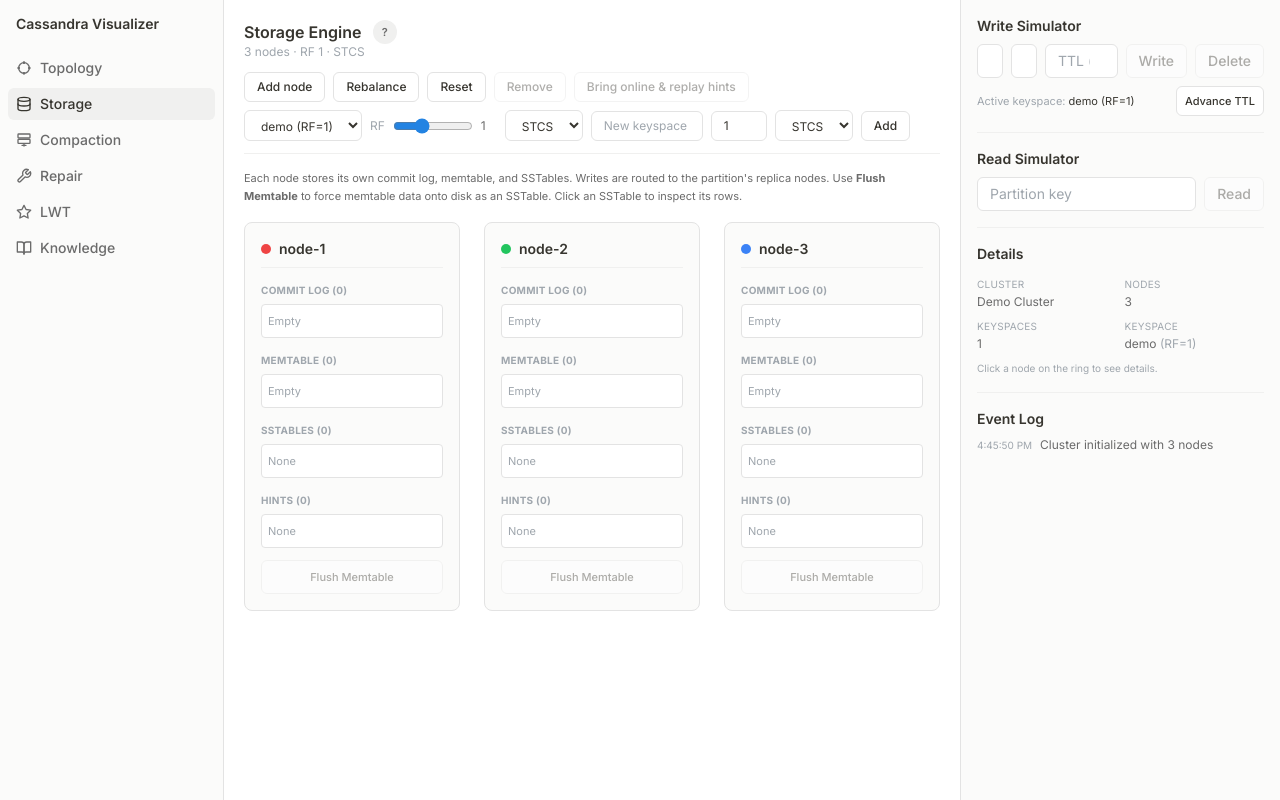
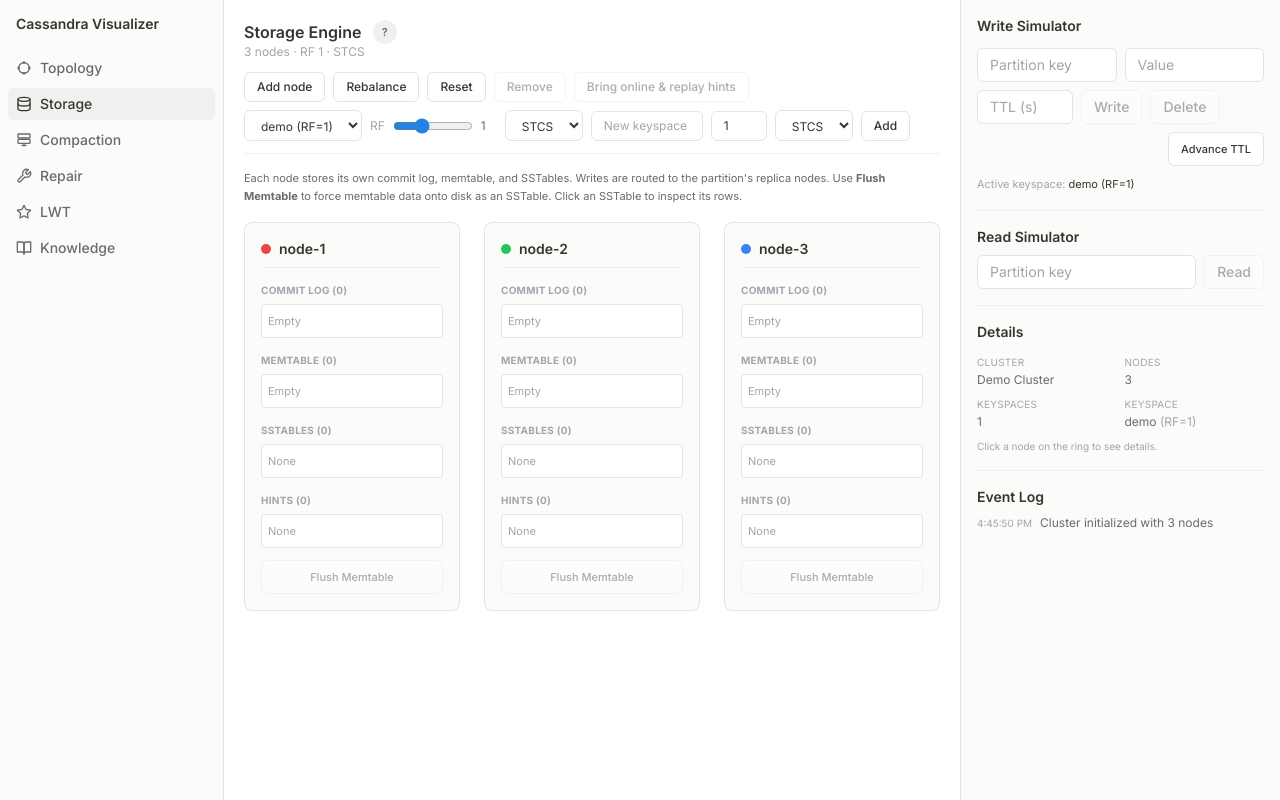
Before and after one commit to nickiscool0301/cass-visualizer, a React (Vite) app in the folder web/: page / in a window 1280 px wide. Both pictures are taken after a click on the button "Storage". Built offline with nearby package versions, Linux system fonts and the light colour scheme.

Commit message:
style: improve Write Simulator layout

```diff
--- a/web/src/components/WriteSimulator.tsx
+++ b/web/src/components/WriteSimulator.tsx
@@ -69,7 +69,8 @@
         Write Simulator
       </h2>
 
-      <div className="mt-2 grid grid-cols-1 gap-2 sm:grid-cols-[1fr_1fr_auto_auto]">
+      <div className="mt-3 space-y-2">
+        <div className="grid grid-cols-1 gap-2 sm:grid-cols-2">
           <input
             type="text"
             placeholder="Partition key"
@@ -86,6 +87,9 @@
             disabled={isAnimating}
             className="input min-w-0 disabled:opacity-50"
           />
+        </div>
+
+        <div className="flex flex-wrap items-center gap-2">
           <input
             type="number"
             min={1}
@@ -93,9 +97,8 @@
             value={ttlSeconds}
             onChange={(e) => setTtlSeconds(e.target.value)}
             disabled={isAnimating}
-          className="input min-w-0 disabled:opacity-50"
+            className="input w-24 disabled:opacity-50"
           />
-        <div className="flex gap-2">
           <button
             onClick={handleWrite}
             disabled={!key.trim() || !value.trim() || isAnimating}
@@ -110,11 +113,16 @@
           >
             Delete
           </button>
+          <button
+            onClick={handleTickTTL}
+            className="btn-ghost ml-auto text-[11px]"
+          >
+            Advance TTL
+          </button>
         </div>
       </div>
 
-      <div className="mt-2 flex items-center justify-between text-[11px]" style={{ color: "var(--text-tertiary)" }}>
-        <span>
+      <div className="mt-2 text-[11px]" style={{ color: "var(--text-tertiary)" }}>
         Active keyspace:{" "}
         <span style={{ color: "var(--text-primary)" }}>
           {activeKeyspace?.name ?? "none"} (RF={activeKeyspace?.replicationFactor ?? 0})
@@ -125,13 +133,6 @@
             → {actionTypeLabel[cluster.animation.lastWriteAction ?? "write"]} on {targetNode.name}
           </span>
         )}
-        </span>
-        <button
-          onClick={handleTickTTL}
-          className="btn-ghost py-1 px-2 text-[11px]"
-        >
-          Advance TTL
-        </button>
       </div>
     </div>
   );
```
Lines whose indentation alone changed are shown as unchanged.
